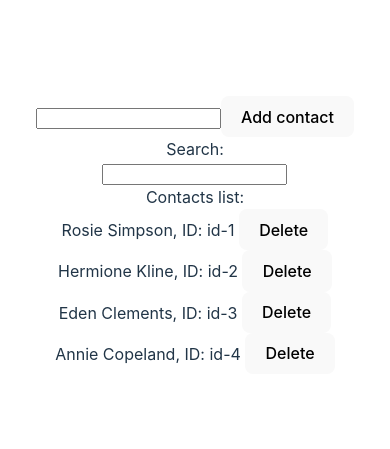
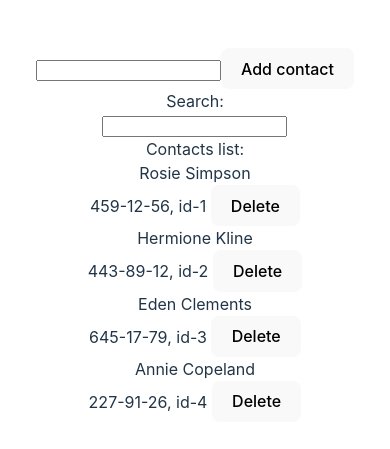
Before and after one commit to bartoszkucharuk/goit-react-hw-03, a React (Vite) app: page / in a window 390 px wide. Shown: the part 187-636 px from the top of the page. Built offline with nearby package versions, Linux system fonts and the light colour scheme.

Commit message:
adding phone number

```diff
--- a/src/components/Contact.jsx
+++ b/src/components/Contact.jsx
@@ -1,9 +1,10 @@
 import React from 'react'
 
-export default function Contact({name, deleteContact, id}) {
+export default function Contact({name, number, deleteContact, id}) {
   return (
     <div>
-    {name}, ID: {id} <button onClick={() => deleteContact(id)}>Delete</button>
+      {name}<br />
+      {number}, {id} <button onClick={() => deleteContact(id)}>Delete</button>
     </div>
   )
 }
--- a/src/components/ContactList.jsx
+++ b/src/components/ContactList.jsx
@@ -10,6 +10,7 @@ export default function ContactList({contacts, deleteContact}) {
           key={contact.id}
           id={contact.id}
           name={contact.name}
+          number={contact.number}
           deleteContact={deleteContact} />
       ))}
     </div>
```
